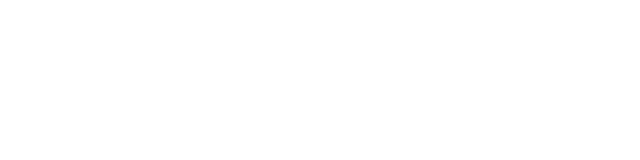
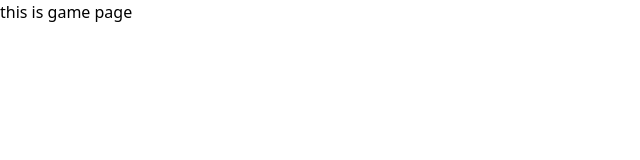
Before and after one commit to wimpykido/wordle, a React (Create React App) app: page / in a window 1280 px wide. Before the commit this address had no page. Shown: the top 160 px of the page, without its empty margins (0-640 px from the left). Built offline with nearby package versions, Linux system fonts and the light colour scheme; the HTML template or start-up script is replaced by a standard one.

Commit message:
small mistake fixed

```diff
--- a/src/App.tsx
+++ b/src/App.tsx
@@ -5,7 +5,7 @@
   return (
     <BrowserRouter>
       <Routes>
-        <Route path="/sign-in" element={<WordlePage />} />
+        <Route path="/" element={<WordlePage />} />
       </Routes>
     </BrowserRouter>
   );
```
